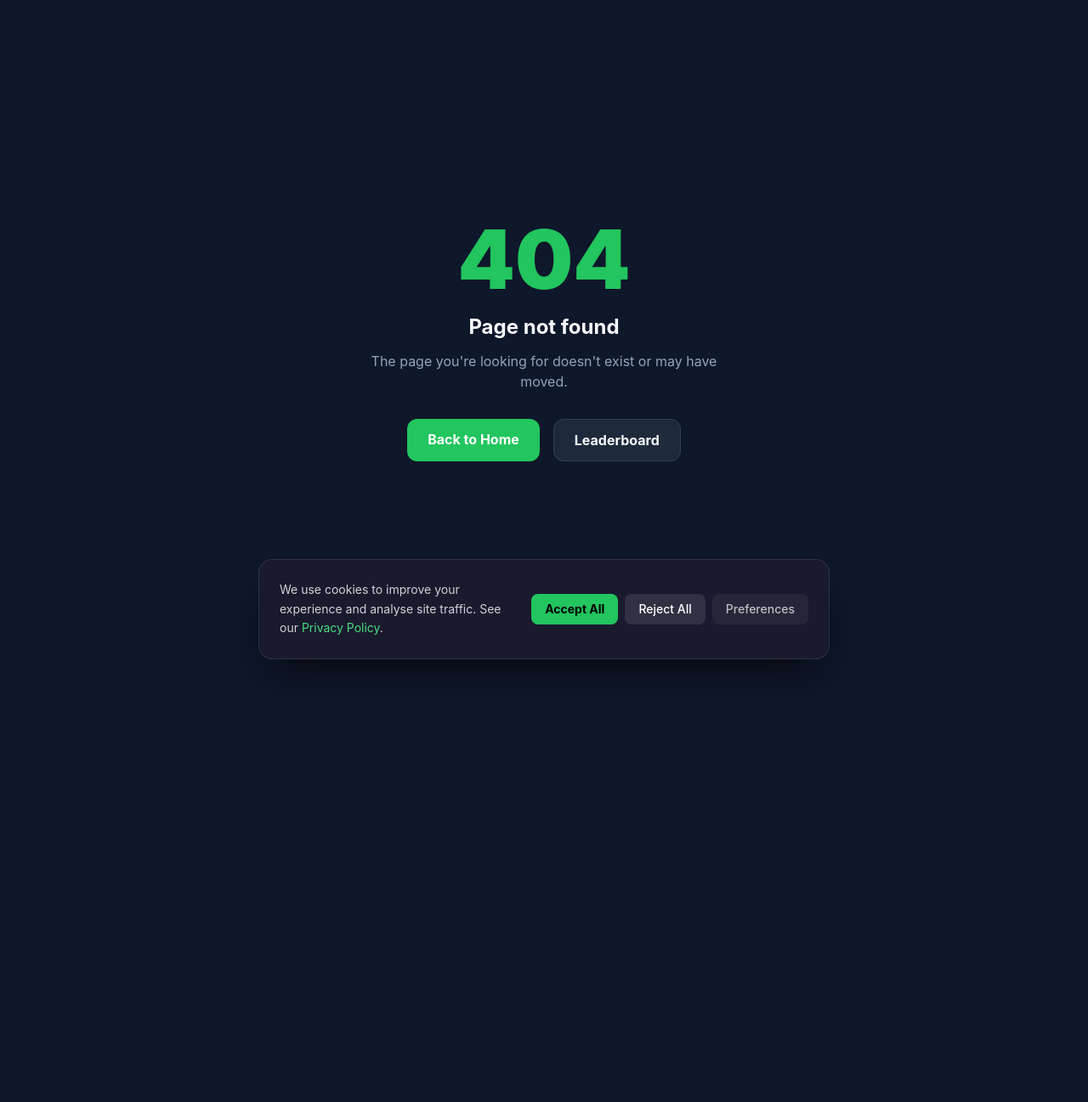
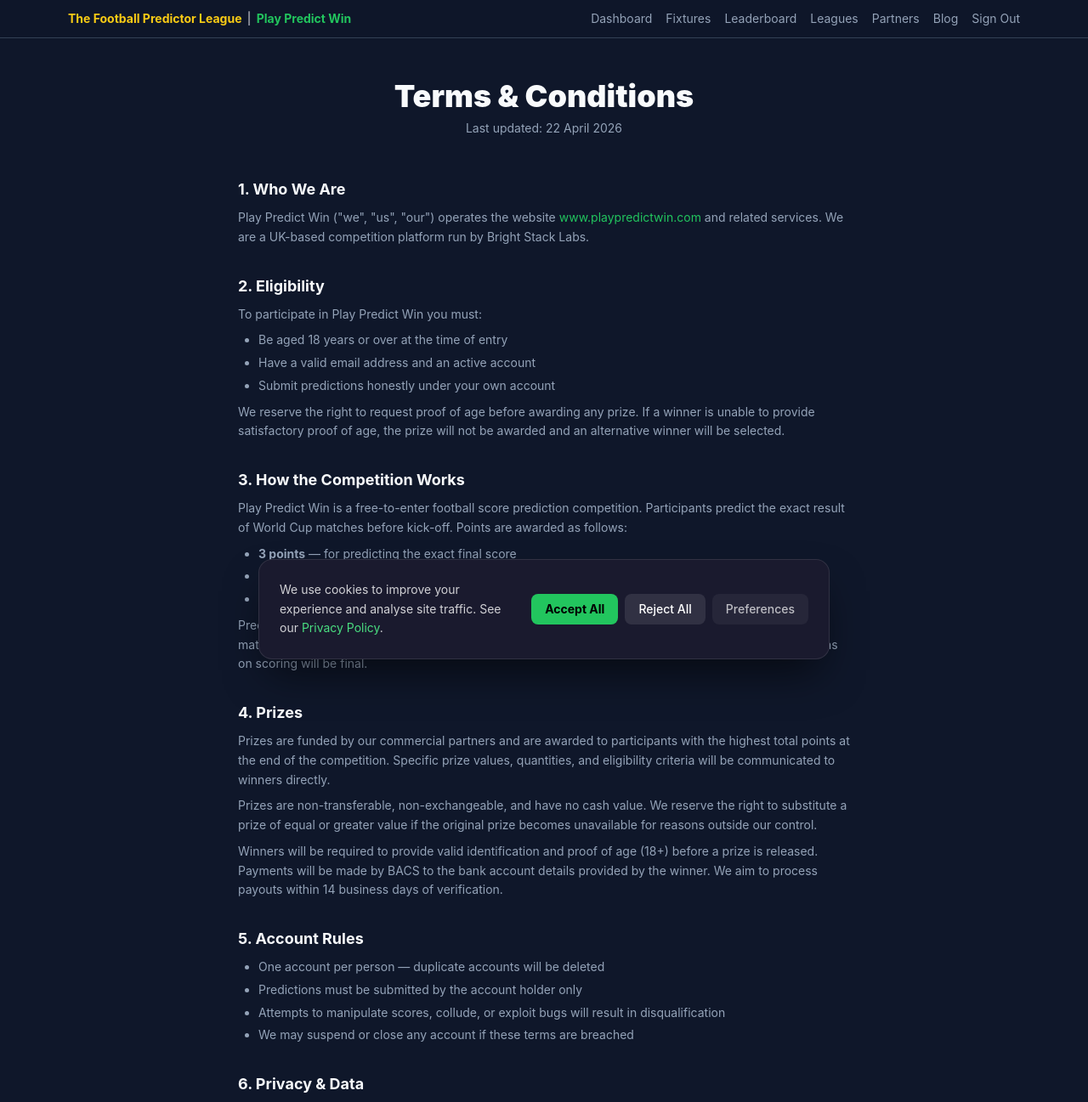
Before and after one commit to claytonbwebb-lab/world-cup-predictor, a Next.js app: page /terms in a window 1280 px wide. Before the commit this address had no page. Shown: the top 1297 px of the page at 85% size. Before the commit the page ends 800 px from the top, so only its background shows below. Built offline with nearby package versions, Linux system fonts and the light colour scheme.

Commit message:
Add T&Cs page and over-18 checkbox on sign-up

```diff
--- a/src/app/auth/signup/page.tsx
+++ b/src/app/auth/signup/page.tsx
@@ -9,6 +9,7 @@
   const [email, setEmail] = useState('');
   const [password, setPassword] = useState('');
   const [username, setUsername] = useState('');
+  const [over18, setOver18] = useState(false);
   const [error, setError] = useState('');
   const [loading, setLoading] = useState(false);
   const [success, setSuccess] = useState(false);
@@ -31,6 +32,12 @@
 
     if (!/^[a-zA-Z0-9_]+$/.test(username)) {
       setError('Username can only contain letters, numbers, and underscores');
+      setLoading(false);
+      return;
+    }
+
+    if (!over18) {
+      setError('You must be aged 18 or over to participate');
       setLoading(false);
       return;
     }
@@ -112,7 +119,24 @@
                 className="input w-full" placeholder="••••••••" required minLength={6} />
               <p className="text-textMuted text-xs mt-1">Minimum 6 characters</p>
             </div>
-            <button type="submit" onClick={handleSignup} disabled={loading} className="btn-primary w-full">
+
+            <div className="flex items-start gap-3">
+              <input
+                type="checkbox"
+                id="over18"
+                checked={over18}
+                onChange={(e) => setOver18(e.target.checked)}
+                className="mt-1 accent-primary"
+              />
+              <label htmlFor="over18" className="text-sm text-textMuted leading-snug">
+                I am aged 18 or over and agree to the{' '}
+                <a href="/terms" target="_blank" rel="noopener noreferrer" className="text-primary hover:underline">
+                  Terms & Conditions
+                </a>
+              </label>
+            </div>
+
+            <button type="submit" onClick={handleSignup} disabled={loading || !over18} className="btn-primary w-full">
               {loading ? 'Creating account...' : 'Sign Up'}
             </button>
           </form>
--- a/src/app/page.tsx
+++ b/src/app/page.tsx
@@ -275,6 +275,7 @@
           <div className="flex gap-6">
             <Link href="/leaderboard" className="hover:text-text transition-colors">Leaderboard</Link>
             <Link href="/privacy" className="hover:text-text transition-colors">Privacy</Link>
+            <Link href="/terms" className="hover:text-text transition-colors">Terms</Link>
             <Link href="/faq" className="hover:text-text transition-colors">FAQ</Link>
             <Link href="/auth/signup" className="hover:text-text transition-colors">Sign Up</Link>
             <Link href="/auth/login" className="hover:text-text transition-colors">Login</Link>
--- /dev/null
+++ b/src/app/terms/page.tsx
@@ -0,0 +1,159 @@
+import type { Metadata } from 'next';
+import NavBar from '@/components/NavBar';
+
+export const metadata: Metadata = {
+  title: 'Terms & Conditions | Play Predict Win',
+  description: 'Terms and conditions for Play Predict Win — FIFA World Cup 2026 prediction league.',
+};
+
+export default function TermsPage() {
+  return (
+    <div className="min-h-screen bg-background">
+      <NavBar />
+      <main className="max-w-3xl mx-auto px-6 py-12">
+        <div className="text-center mb-12">
+          <h1 className="text-4xl font-black mb-2">Terms & Conditions</h1>
+          <p className="text-textMuted text-sm">Last updated: 22 April 2026</p>
+        </div>
+
+        <div className="space-y-8 text-textMuted leading-relaxed text-sm">
+
+          <div>
+            <h2 className="text-lg font-bold text-text mb-2">1. Who We Are</h2>
+            <p>
+              Play Predict Win ("we", "us", "our") operates the website{' '}
+              <a href="https://www.playpredictwin.com" className="text-primary hover:underline">
+                www.playpredictwin.com
+              </a>{' '}
+              and related services. We are a UK-based competition platform run by Bright Stack Labs.
+            </p>
+          </div>
+
+          <div>
+            <h2 className="text-lg font-bold text-text mb-2">2. Eligibility</h2>
+            <p>To participate in Play Predict Win you must:</p>
+            <ul className="list-disc pl-6 space-y-1 mt-2">
+              <li>Be aged 18 years or over at the time of entry</li>
+              <li>Have a valid email address and an active account</li>
+              <li>Submit predictions honestly under your own account</li>
+            </ul>
+            <p className="mt-2">
+              We reserve the right to request proof of age before awarding any prize. If a winner is unable
+              to provide satisfactory proof of age, the prize will not be awarded and an alternative winner
+              will be selected.
+            </p>
+          </div>
+
+          <div>
+            <h2 className="text-lg font-bold text-text mb-2">3. How the Competition Works</h2>
+            <p>
+              Play Predict Win is a free-to-enter football score prediction competition. Participants predict
+              the exact result of World Cup matches before kick-off. Points are awarded as follows:
+            </p>
+            <ul className="list-disc pl-6 space-y-1 mt-2">
+              <li><strong>3 points</strong> — for predicting the exact final score</li>
+              <li><strong>1 point</strong> — for predicting the correct result (win, draw, or loss)</li>
+              <li><strong>0 points</strong> — for incorrect predictions</li>
+            </ul>
+            <p className="mt-2">
+              Predictions lock when the match kicks off. Once locked, predictions cannot be changed.
+              In the event of a match being postponed, cancelled, or decided by extra time or penalties
+              when not specified, our decisions on scoring will be final.
+            </p>
+          </div>
+
+          <div>
+            <h2 className="text-lg font-bold text-text mb-2">4. Prizes</h2>
+            <p>
+              Prizes are funded by our commercial partners and are awarded to participants with the highest
+              total points at the end of the competition. Specific prize values, quantities, and eligibility
+              criteria will be communicated to winners directly.
+            </p>
+            <p className="mt-2">
+              Prizes are non-transferable, non-exchangeable, and have no cash value. We reserve the right to
+              substitute a prize of equal or greater value if the original prize becomes unavailable for
+              reasons outside our control.
+            </p>
+            <p className="mt-2">
+              Winners will be required to provide valid identification and proof of age (18+) before a
+              prize is released. Payments will be made by BACS to the bank account details provided by
+              the winner. We aim to process payouts within 14 business days of verification.
+            </p>
+          </div>
+
+          <div>
+            <h2 className="text-lg font-bold text-text mb-2">5. Account Rules</h2>
+            <ul className="list-disc pl-6 space-y-1">
+              <li>One account per person — duplicate accounts will be deleted</li>
+              <li>Predictions must be submitted by the account holder only</li>
+              <li>Attempts to manipulate scores, collude, or exploit bugs will result in disqualification</li>
+              <li>We may suspend or close any account if these terms are breached</li>
+            </ul>
+          </div>
+
+          <div>
+            <h2 className="text-lg font-bold text-text mb-2">6. Privacy & Data</h2>
+            <p>
+              We collect and process your personal data in accordance with our{' '}
+              <a href="/privacy" className="text-primary hover:underline">Privacy Policy</a>. This
+              includes your email address, username, predictions, and any data provided during prize
+              verification. We do not sell your data to third parties.
+            </p>
+            <p className="mt-2">
+              For prize payouts, we may share your information with our banking partner for the purposes
+              of processing a BACS transfer.
+            </p>
+          </div>
+
+          <div>
+            <h2 className="text-lg font-bold text-text mb-2">7. Limitation of Liability</h2>
+            <p>
+              To the fullest extent permitted by law, Play Predict Win and Bright Stack Labs accept no
+              liability for any loss, damage, or disappointment arising from participation in this
+              competition or receipt of any prize.
+            </p>
+            <p className="mt-2">
+              We make reasonable efforts to ensure the accuracy of match data, scores, and standings,
+              but these are provided in good faith. We are not responsible for errors in third-party
+              data sources or disputes arising from clerical mistakes.
+            </p>
+          </div>
+
+          <div>
+            <h2 className="text-lg font-bold text-text mb-2">8. Changes to These Terms</h2>
+            <p>
+              We may update these terms from time to time. Any material changes will be communicated
+              via email to registered users and updated on this page. Continued participation after
+              a change constitutes acceptance of the revised terms.
+            </p>
+          </div>
+
+          <div>
+            <h2 className="text-lg font-bold text-text mb-2">9. Governing Law</h2>
+            <p>
+              These terms are governed by the laws of England and Wales. Any disputes will be subject
+              to the exclusive jurisdiction of the courts of England and Wales.
+            </p>
+          </div>
+
+          <div>
+            <h2 className="text-lg font-bold text-text mb-2">10. Contact</h2>
+            <p>
+              For any questions about these terms, contact us at:{' '}
+              <a href="mailto:terms@playpredictwin.com" className="text-primary hover:underline">
+                terms@playpredictwin.com
+              </a>
+            </p>
+          </div>
+
+        </div>
+
+        <div className="text-center mt-12">
+          <a href="/" className="text-textMuted hover:text-text text-sm transition-colors">
+            ← Back to home
+          </a>
+        </div>
+      </main>
+    </div>
+  );
+}
```
